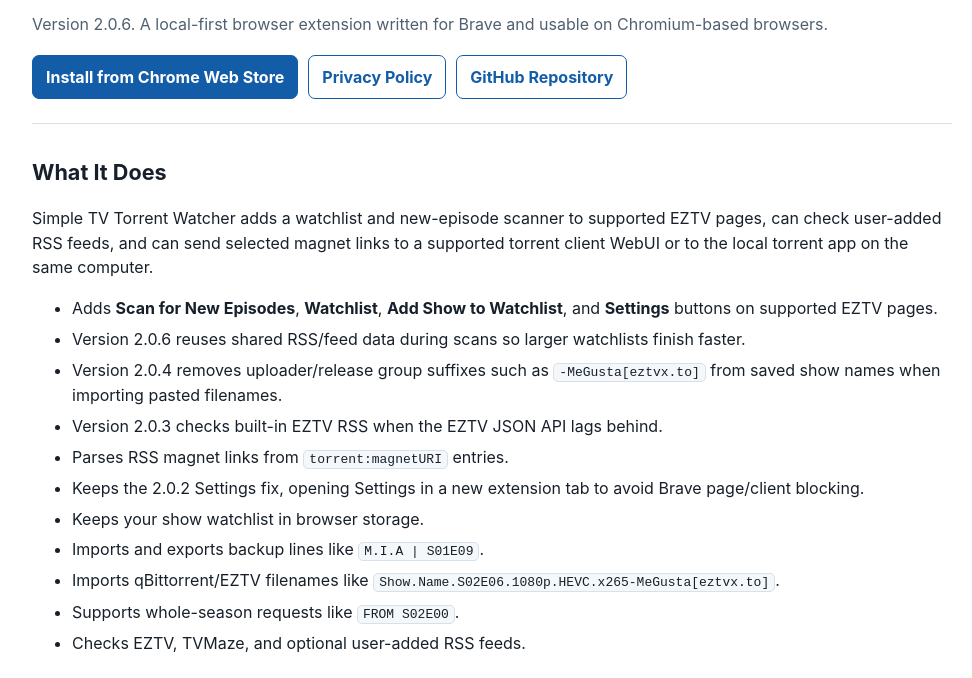
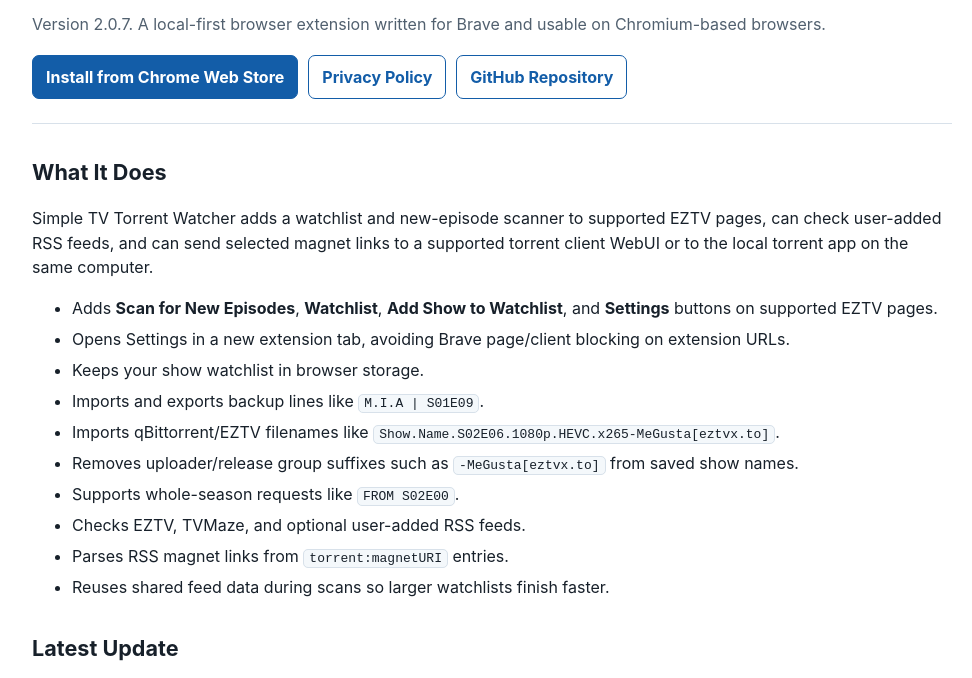
Before and after one commit to sjustaguy-lgtm/simple-tv-torrent-watcher, a plain HTML site: page index.html in a window 1280 px wide. Shown: the part 97-775 px from the top of the page, without its empty margins (148-1120 px from the left). Drawn offline with Linux system fonts and the light colour scheme.

Commit message:
Add 2.0.7 extension reliability update

```diff
--- a/index.html
+++ b/index.html
@@ -27,7 +27,7 @@
   <main>
     <header>
       <h1>Simple TV Torrent Watcher</h1>
-      <p class="muted">Version 2.0.6. A local-first browser extension written for Brave and usable on Chromium-based browsers.</p>
+      <p class="muted">Version 2.0.7. A local-first browser extension written for Brave and usable on Chromium-based browsers.</p>
       <div class="links">
         <a class="button" href="https://chromewebstore.google.com/detail/kdmhdojmjaececadkhjgkcfalgjnfahi?utm_source=item-share-cb">Install from Chrome Web Store</a>
         <a class="button secondary" href="privacy-policy.html">Privacy Policy</a>
@@ -40,22 +40,21 @@
       <p>Simple TV Torrent Watcher adds a watchlist and new-episode scanner to supported EZTV pages, can check user-added RSS feeds, and can send selected magnet links to a supported torrent client WebUI or to the local torrent app on the same computer.</p>
       <ul>
         <li>Adds <strong>Scan for New Episodes</strong>, <strong>Watchlist</strong>, <strong>Add Show to Watchlist</strong>, and <strong>Settings</strong> buttons on supported EZTV pages.</li>
-        <li>Version 2.0.6 reuses shared RSS/feed data during scans so larger watchlists finish faster.</li>
-        <li>Version 2.0.4 removes uploader/release group suffixes such as <code>-MeGusta[eztvx.to]</code> from saved show names when importing pasted filenames.</li>
-        <li>Version 2.0.3 checks built-in EZTV RSS when the EZTV JSON API lags behind.</li>
-        <li>Parses RSS magnet links from <code>torrent:magnetURI</code> entries.</li>
-        <li>Keeps the 2.0.2 Settings fix, opening Settings in a new extension tab to avoid Brave page/client blocking.</li>
+        <li>Opens Settings in a new extension tab, avoiding Brave page/client blocking on extension URLs.</li>
         <li>Keeps your show watchlist in browser storage.</li>
         <li>Imports and exports backup lines like <code>M.I.A | S01E09</code>.</li>
         <li>Imports qBittorrent/EZTV filenames like <code>Show.Name.S02E06.1080p.HEVC.x265-MeGusta[eztvx.to]</code>.</li>
+        <li>Removes uploader/release group suffixes such as <code>-MeGusta[eztvx.to]</code> from saved show names.</li>
         <li>Supports whole-season requests like <code>FROM S02E00</code>.</li>
         <li>Checks EZTV, TVMaze, and optional user-added RSS feeds.</li>
+        <li>Parses RSS magnet links from <code>torrent:magnetURI</code> entries.</li>
+        <li>Reuses shared feed data during scans so larger watchlists finish faster.</li>
       </ul>
     </section>
 
     <section>
       <h2>Latest Update</h2>
-      <p>Version 2.0.6 improves scan speed by fetching shared EZTV RSS and custom RSS data once per scan instead of repeating the same feed requests for every show. It also skips extra TVMaze lookups when a saved IMDB id already exists and adds timeouts for slow mirrors.</p>
+      <p>Version 2.0.7 fixes scan/import edge cases: whole-season markers such as <code>S02E00</code> stay valid, older imports cannot move saved episode markers backward, and EZTV API/RSS mirrors are checked more reliably.</p>
       <p>No permissions or storage keys changed, so existing watchlists and settings remain in browser storage.</p>
     </section>
 
@@ -96,6 +95,7 @@
         <li><a href="privacy-policy.html">Privacy policy</a></li>
         <li><a href="https://github.com/sjustaguy-lgtm/simple-tv-torrent-watcher">GitHub repository</a></li>
         <li><a href="https://chromewebstore.google.com/detail/kdmhdojmjaececadkhjgkcfalgjnfahi?utm_source=item-share-cb">Chrome Web Store listing</a></li>
+        <li><a href="webstore/chrome-web-store-upload-2.0.7.zip">Chrome Web Store upload package 2.0.7</a></li>
       </ul>
     </section>
 
```
Also changed, not shown: 4 other files.
